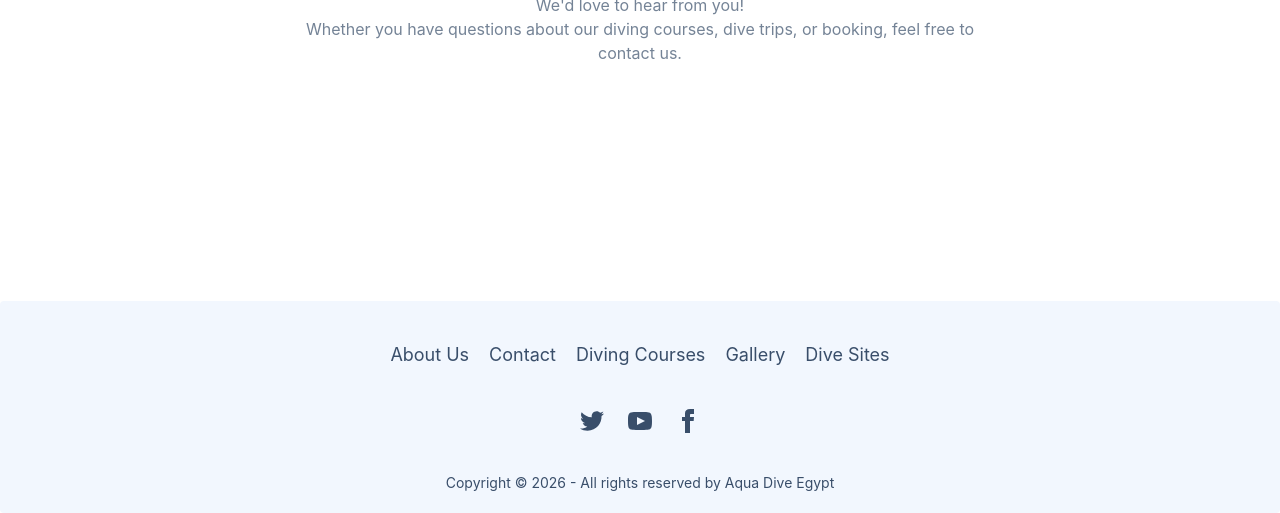
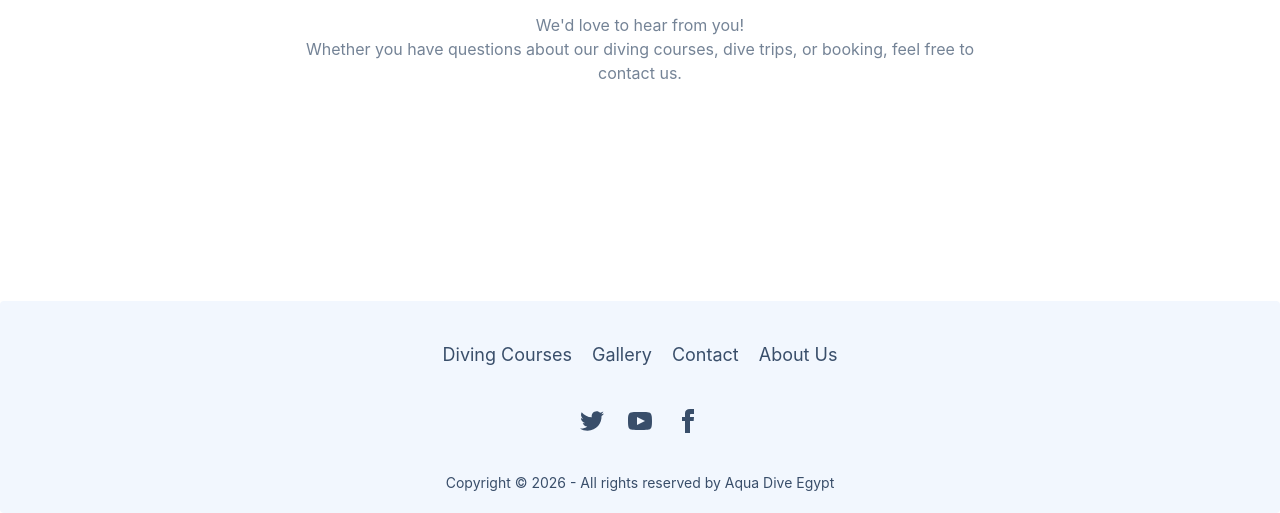
Before and after one commit to jillan-hussein/blue-ocean, a website built with Vite: page contact.html in a window 1280 px wide. Shown: the part 287-800 px from the top of the page. Built offline with nearby package versions, Linux system fonts and the light colour scheme.

Commit message:
last edit on index and contact pg

```diff
--- a/contact.html
+++ b/contact.html
@@ -32,7 +32,6 @@
               <li><a href="gallery.html">Gallery</a></li>
               <li><a href="contact.html">Contact</a></li>
               <li><a href="courses.html">Courses</a></li>
-              <li><a href="divesites.html">Dive Sites</a></li>
               <li>
                 <details>
                   <summary>Dive Sites</summary>
@@ -74,12 +73,11 @@ hover:scale-200 hover:fill-blue-500                  stroke="currentColor"><path
       </div>
     </header>
      <!-- MAIN TOPICS-->
-        <main class="flex-1 container mx-auto px-5 py-10">
+        <main class="flex-1 container mx-auto px-6 py-20 md:py-15">
             <div class="text-center mb-10">
   <h2 class="text-3xl md:text-6xl md:text-5xl font-bold p-5">
     Contact Us
   </h2>
-
   <p class="mt-4 max-w-2xl mx-auto text-base-content/70">
     We'd love to hear from you! <br />
     Whether you have questions about our diving
@@ -91,29 +89,21 @@ hover:scale-200 hover:fill-blue-500                  stroke="currentColor"><path
     <footer
       class="footer footer-horizontal footer-center bg-base-200 text-base-content rounded p-10 text-xs pb-5">
       <nav class="grid grid-flow-col gap-5  text-sm md:text-lg">
+        <a href="courses.html"
+         class="no-underline hover:text-blue-400 transition-colors">
+        Diving Courses
+      </a>
+          <a href="gallery.html"
+     class="no-underline hover:text-blue-400 transition-colors">
+    Gallery
+  </a>
+    <a href="contact.html"
+     class="no-underline hover:text-blue-400 transition-colors">
+    Contact
+  </a>
   <a href="about.html"
      class="no-underline hover:text-blue-400 transition-colors">
     About Us
-  </a>
-
-  <a href="contact.html"
-     class="no-underline hover:text-blue-400 transition-colors">
-    Contact
-  </a>
-
-  <a href="courses.html"
-     class="no-underline hover:text-blue-400 transition-colors">
-    Diving Courses
-  </a>
-
-  <a href="gallery.html"
-     class="no-underline hover:text-blue-400 transition-colors">
-    Gallery
-  </a>
-
-  <a href="divesites.html"
-     class="no-underline hover:text-blue-400 transition-colors">
-    Dive Sites
   </a>
 </nav>
       <nav>
--- a/index.html
+++ b/index.html
@@ -32,7 +32,6 @@
               <li><a href="gallery.html">Gallery</a></li>
               <li><a href="contact.html">Contact</a></li>
               <li><a href="courses.html">Courses</a></li>
-              <li><a href="divesites.html">Dive Sites</a></li>
               <li>
                 <details>
                   <summary>Dive Sites</summary>
@@ -130,32 +129,24 @@ hover:scale-200 hover:fill-blue-500                  stroke="currentColor"><path
 
     </main>
     <!-- FOOTER  -->
-    <footer
+        <footer
       class="footer footer-horizontal footer-center bg-base-200 text-base-content rounded p-10 text-xs pb-5">
       <nav class="grid grid-flow-col gap-5  text-sm md:text-lg">
+        <a href="courses.html"
+         class="no-underline hover:text-blue-400 transition-colors">
+        Diving Courses
+      </a>
+          <a href="gallery.html"
+     class="no-underline hover:text-blue-400 transition-colors">
+    Gallery
+  </a>
+    <a href="contact.html"
+     class="no-underline hover:text-blue-400 transition-colors">
+    Contact
+  </a>
   <a href="about.html"
      class="no-underline hover:text-blue-400 transition-colors">
     About Us
-  </a>
-
-  <a href="contact.html"
-     class="no-underline hover:text-blue-400 transition-colors">
-    Contact
-  </a>
-
-  <a href="courses.html"
-     class="no-underline hover:text-blue-400 transition-colors">
-    Diving Courses
-  </a>
-
-  <a href="gallery.html"
-     class="no-underline hover:text-blue-400 transition-colors">
-    Gallery
-  </a>
-
-  <a href="divesites.html"
-     class="no-underline hover:text-blue-400 transition-colors">
-    Dive Sites
   </a>
 </nav>
       <nav>
```
